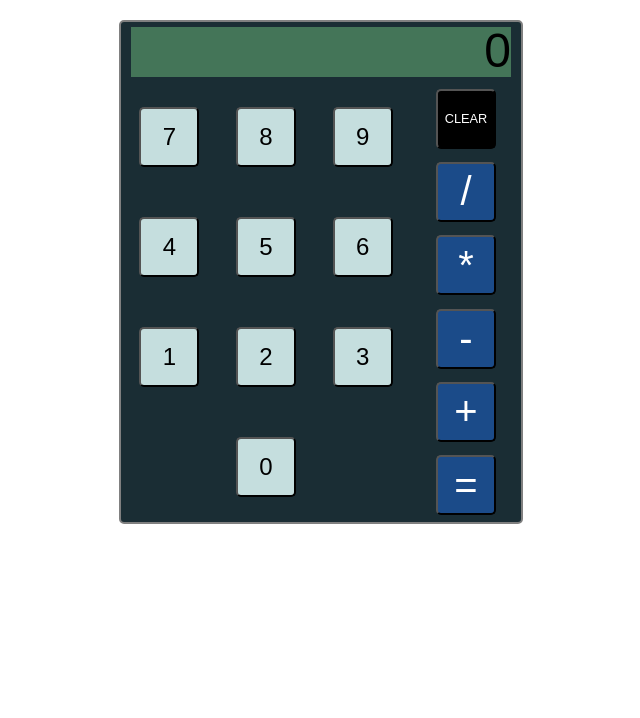
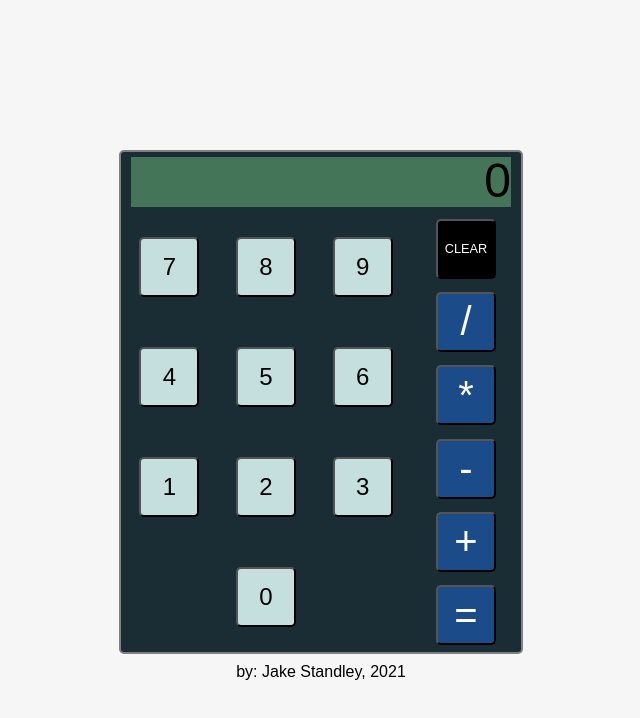
Before and after one commit to JStan811/calculator, a plain HTML site: page index.html in a window 1280 px wide. Shown: the whole page, without its empty margins (319-959 px from the left). Drawn offline with Linux system fonts and the light colour scheme.

Commit message:
More design changes. It's starting to look pretty good!

```diff
--- a/index.html
+++ b/index.html
@@ -35,6 +35,7 @@
       <button class = 'bOp' id='bEquals'>=</button>
     </div>
   </div>
+  <footer> by: Jake Standley, 2021</footer>
 </body>
 
 </html>
--- a/main.css
+++ b/main.css
@@ -1,3 +1,7 @@
+body {
+    background-color: #F6F6F6;
+}
+
 .calculator {
     background-color:#1A2D34;
     height: 500px;
@@ -6,7 +10,7 @@
     display: grid;
     grid-template-columns: 1fr 110px;
     grid-template-rows: 60px 1fr;
-    margin-top: 20px;
+    margin-top: 150px;
     border-radius: 5px;
     border: 2px solid gray;
 }
@@ -76,3 +80,9 @@
 button {
     border-radius: 5px;
 }
+
+footer {
+    margin-top: 10px;
+    text-align: center;
+    font-family: Arial, Helvetica, sans-serif;
+}
```
